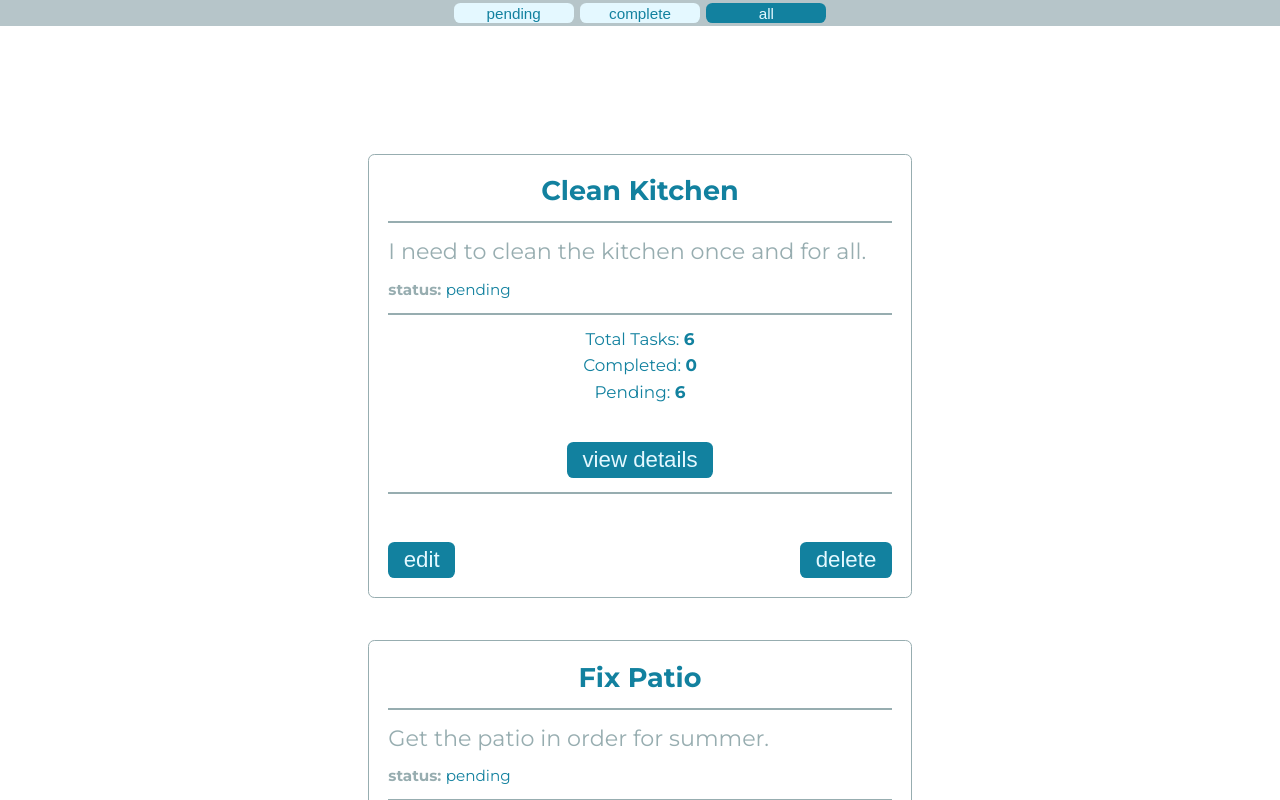
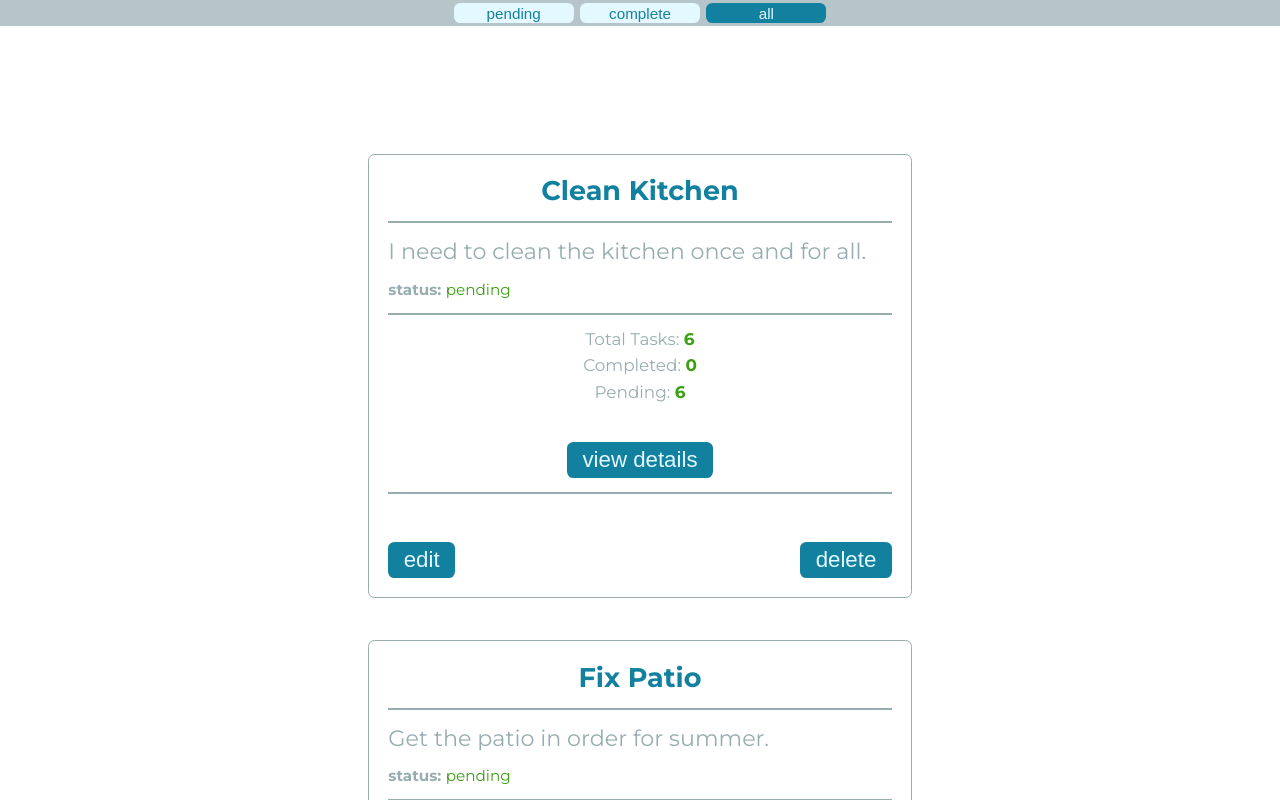
Before and after one commit to Optiq01/kadince-assessment-project, an Angular app: page / in a window 1280 px wide. Shown: the top 800 px of the page. Built offline with nearby package versions, Linux system fonts and the light colour scheme.

Commit message:
added a new color variable and modified styling

```diff
--- a/src/app/components/todo-list/todo-item/todo-detail/task-list/task-item/task-item.component.css
+++ b/src/app/components/todo-list/todo-item/todo-detail/task-list/task-item/task-item.component.css
@@ -5,6 +5,13 @@
 
 .taskText{
     font-size: var(--text-article-1);
+}
+
+.taskPending{
+    color: var(--color-brightGreen-hex);
+}
+
+.taskComplete{
     color: var(--color-grayGreen-hex);
 }
 
--- a/src/app/components/todo-list/todo-item/todo-detail/task-list/task-item/task-item.component.html
+++ b/src/app/components/todo-list/todo-item/todo-detail/task-list/task-item/task-item.component.html
@@ -1,8 +1,8 @@
 <article *ngIf="Task.status === 'complete'" class="taskContainer">
-    <p class="taskText"><del>{{Task.task}}</del></p>
+    <p class="taskText taskComplete"><del>{{Task.task}}</del></p>
     <button type="button" class="srcryBox statusButton" (click)="reactivateTask()">reactivate</button>
 </article>
 <article *ngIf="Task.status === 'pending'" class="taskContainer">
-    <p class="taskText">{{Task.task}}</p>
+    <p class="taskText taskPending">{{Task.task}}</p>
     <button type="button" class="srcryBox statusButton" (click)="completeTask()">complete</button>
 </article>
--- a/src/app/components/todo-list/todo-item/todo-detail/todo-detail.component.ts
+++ b/src/app/components/todo-list/todo-item/todo-detail/todo-detail.component.ts
@@ -12,6 +12,7 @@ export class TodoDetailComponent{
   @Input() Tasks!         : TaskInterface[];
   @Output() ToggleSummary : EventEmitter<boolean>         = new EventEmitter();
   @Output() UpdateDetails : EventEmitter<TaskInterface[]> = new EventEmitter();
+  @Output() ScrollToPlace : EventEmitter<null> = new EventEmitter();
 
   ButtonText   : string = 'back';
   TaskUpdates! : TaskInterface[];
@@ -20,6 +21,7 @@ export class TodoDetailComponent{
     if(this.TaskUpdates !== undefined){
       this.UpdateDetails.emit(this.TaskUpdates);
     }
+    this.ScrollToPlace.emit();
     this.ToggleSummary.emit(false);
   }
 
--- a/src/app/components/todo-list/todo-item/todo-summary/todo-summary.component.css
+++ b/src/app/components/todo-list/todo-item/todo-summary/todo-summary.component.css
@@ -26,7 +26,7 @@ hr{
 }
 
 .statusPending{
-    color: var(--color-teal-hex);
+    color: var(--color-brightGreen-hex);
 }
 
 .statusComplete{
@@ -41,7 +41,11 @@ hr{
 
 .taskStats{
     font-size: var(--text-widget-4);
-    color: var(--color-teal-hex);
+    color: var(--color-brightGreen-hex);
+}
+
+.taskStatLabel{
+    color: var(--color-pastelGreen-hex);
 }
 
 .buttonContainer{
--- a/src/styles.css
+++ b/src/styles.css
@@ -8,6 +8,7 @@
     --color-paleGreen-hex: #DBEAE4;
     --color-grayGreen-hex: #B6C5C9;
     --color-pastelGreen-hex: #97ADB0;
+    --color-brightGreen-hex: #3A9F12;
 }
 
 *{
```
